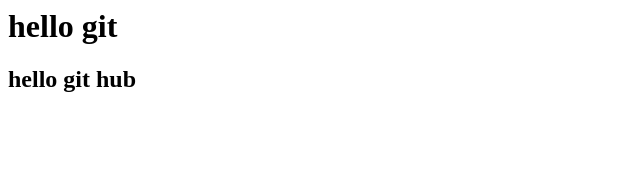
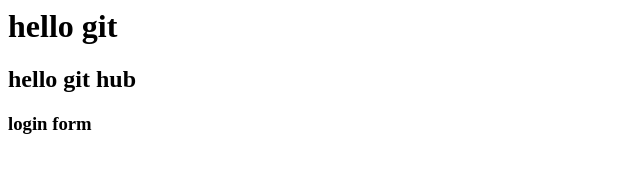
Before and after one commit to vishhaldawane/NewAppSample, a plain HTML site: page index.html in a window 1280 px wide. Shown: the whole page, without its empty margins (0-640 px from the left). Drawn offline with Linux system fonts and the light colour scheme.

Commit message:
login form

```diff
--- a/index.html
+++ b/index.html
@@ -2,5 +2,7 @@
 	<body>
 		<h1> hello git </h1>
 		<h2> hello git hub </h2>
+		<h3> login form </h3>
+
 	</body>
 </html>
```
